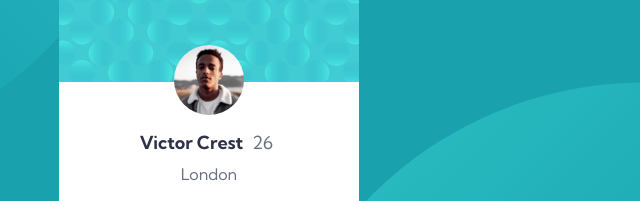
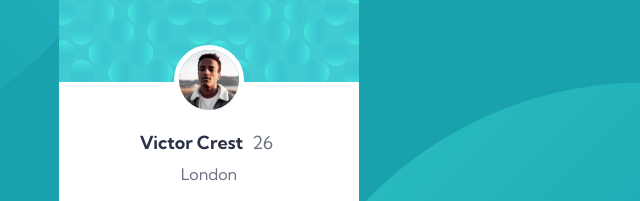
Before and after one commit to OlamideAfunsho/Profile-Card-Project, a plain HTML site: page index.html in a window 1280 px wide. Shown: the part 278-479 px from the top of the page, 431-1071 px from the left. Drawn offline with Linux system fonts and the light colour scheme.

Commit message:
Update style.css

```diff
--- a/style.css
+++ b/style.css
@@ -39,6 +39,7 @@ body{
      width:70px;
      height: 70px;
      border-radius: 50%;
+     border:5px solid #fff;
      position: absolute;
      top:50%;
      left:50%;
```
